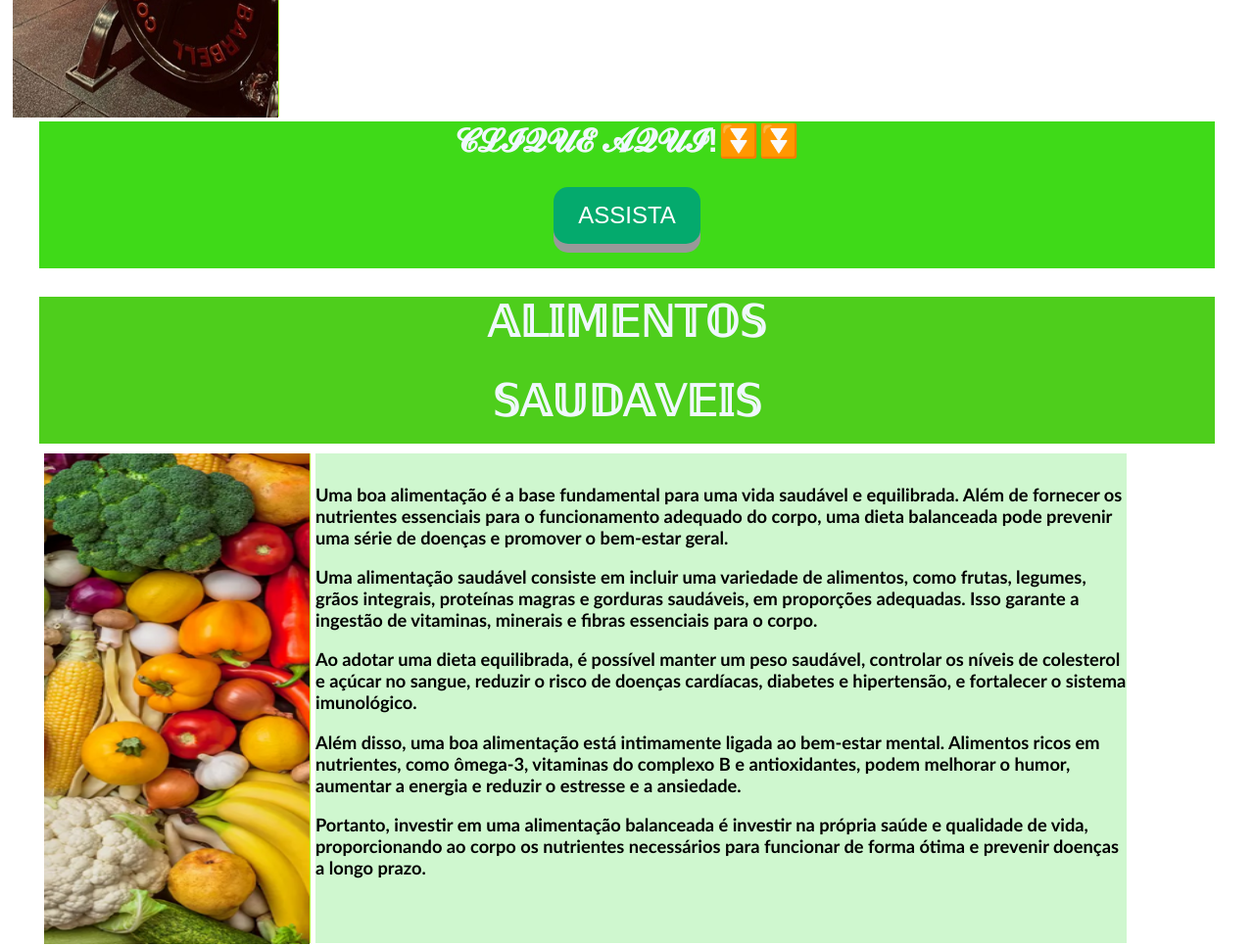
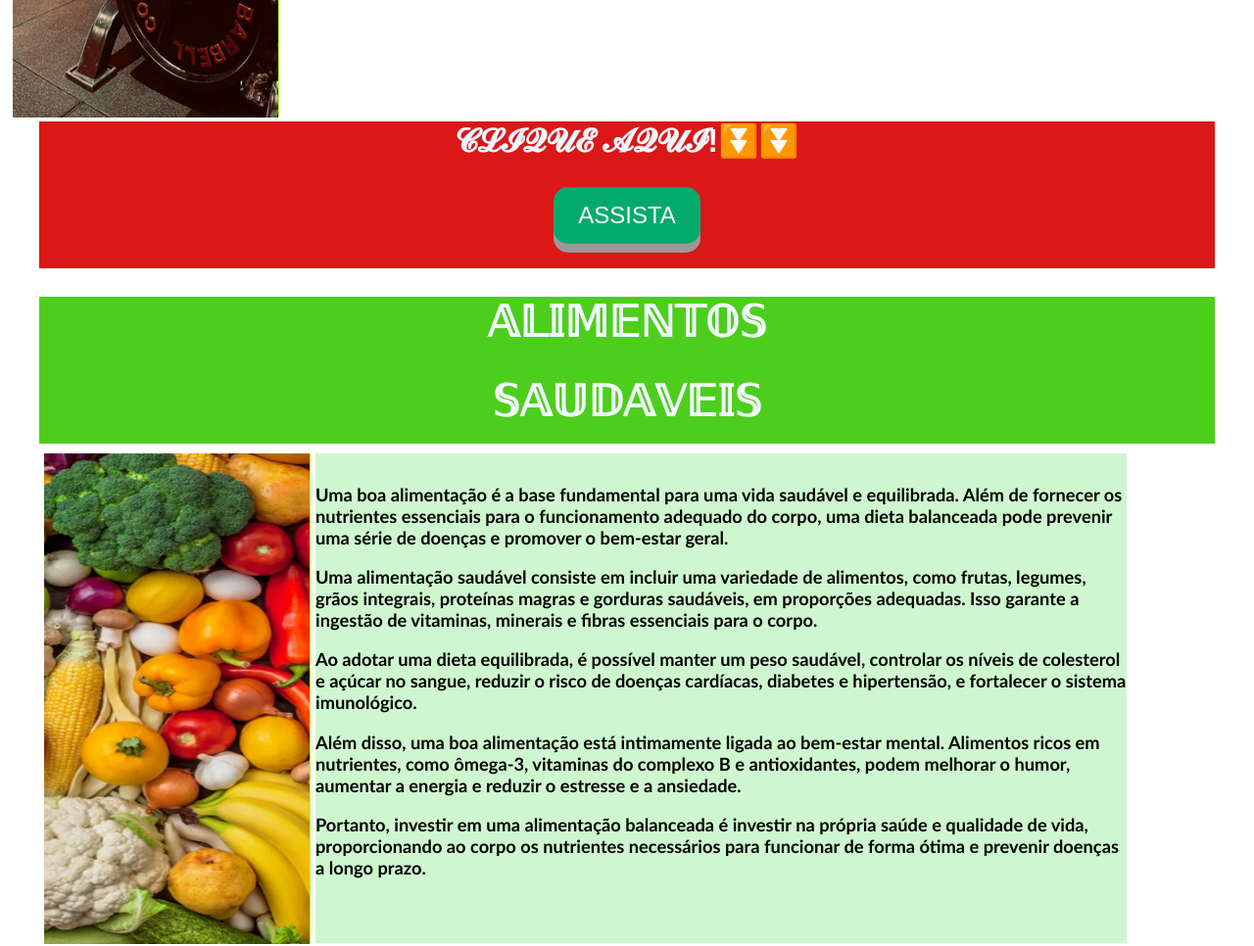
Before and after one commit to MIGUELmoraisVicari/projetos01, a plain HTML site: page index.html in a window 1280 px wide. Shown: the part 1260-2226 px from the top of the page at 98% size. Drawn offline with Linux system fonts and the light colour scheme.

Commit message:
projetos01

```diff
--- a/styles.css
+++ b/styles.css
@@ -42,7 +42,7 @@ body{
 }
 #rodape{
     height: 150PX;
-    background-color: rgb(63, 218, 24);
+    background-color: rgb(218, 24, 24);
     clear: both;
     width: 95%;
     margin: 0 auto;
```
